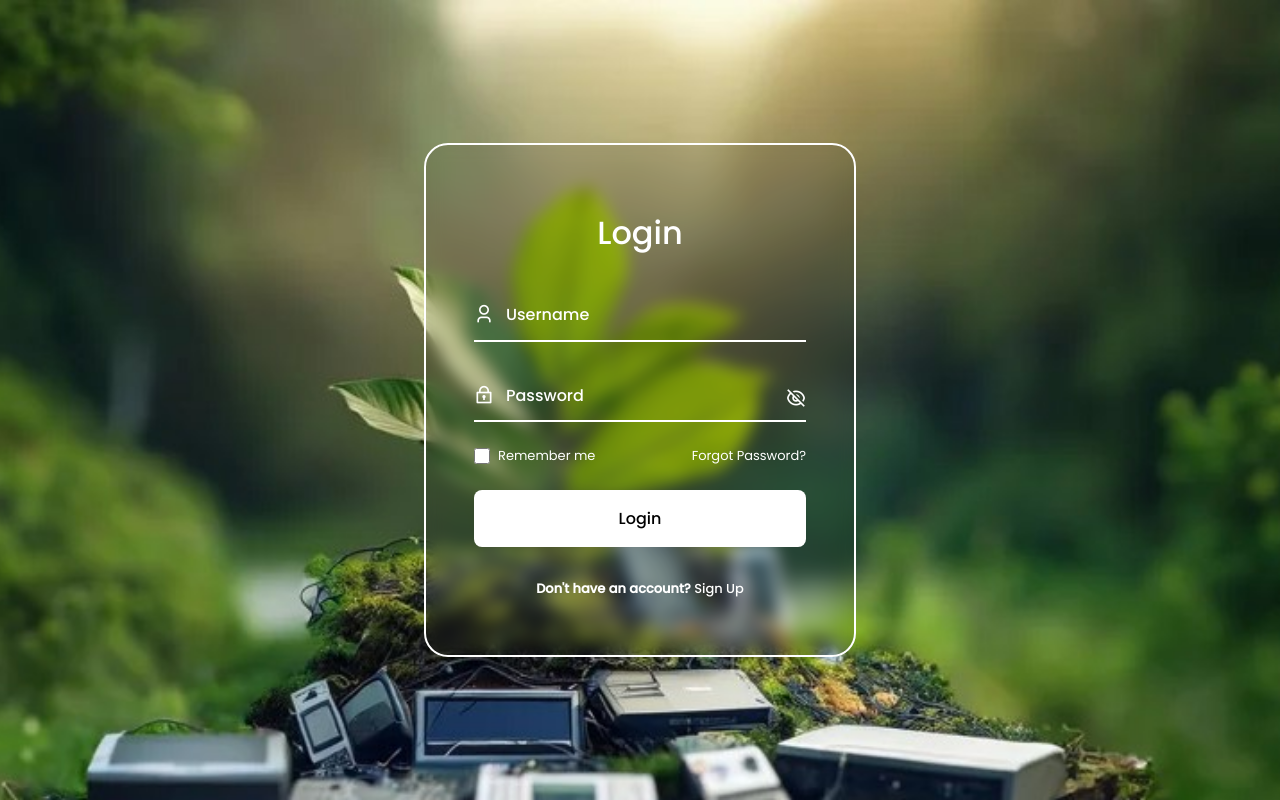
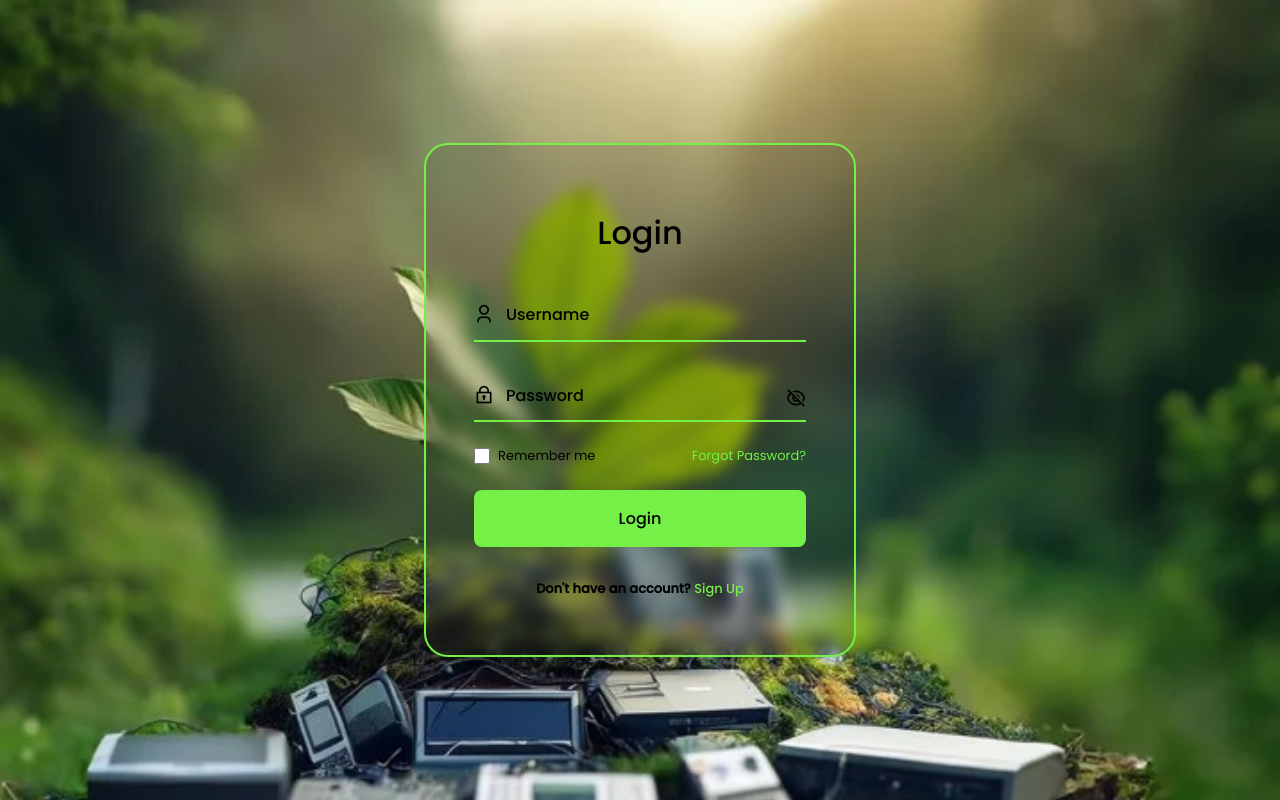
Before and after one commit to kalaiarasut/E-waste-facility-locator, a PHP site: page /login.html in a window 1280 px wide. Run offline with PHP 8.4, Linux system fonts and the light colour scheme.

Commit message:
Update styles.css

```diff
--- a/styles.css
+++ b/styles.css
@@ -4,7 +4,7 @@
 
 :root {
 
-  --white-color: hsl(0, 0%, 100%);
+  --white-color: hsl(104, 85%, 61%);
   --black-color: hsl(0, 0%, 0%);
 
   --body-font: "Poppins", sans-serif;
@@ -30,7 +30,7 @@ button {
 }
 
 body {
-  color: var(--white-color);
+  color: var(--green-color);
 }
 
 input,
@@ -165,13 +165,13 @@ img {
   text-decoration: underline;
 }
 
-/* Input focus move up label */
+
 .login__input:focus + .login__label {
   top: -12px;
   font-size: var(--small-font-size);
 }
 
-/* Input focus sticky top label */
+
 .login__input:not(:placeholder-shown).login__input:not(:focus) + .login__label {
   top: -12px;
   font-size: var(--small-font-size);
```
